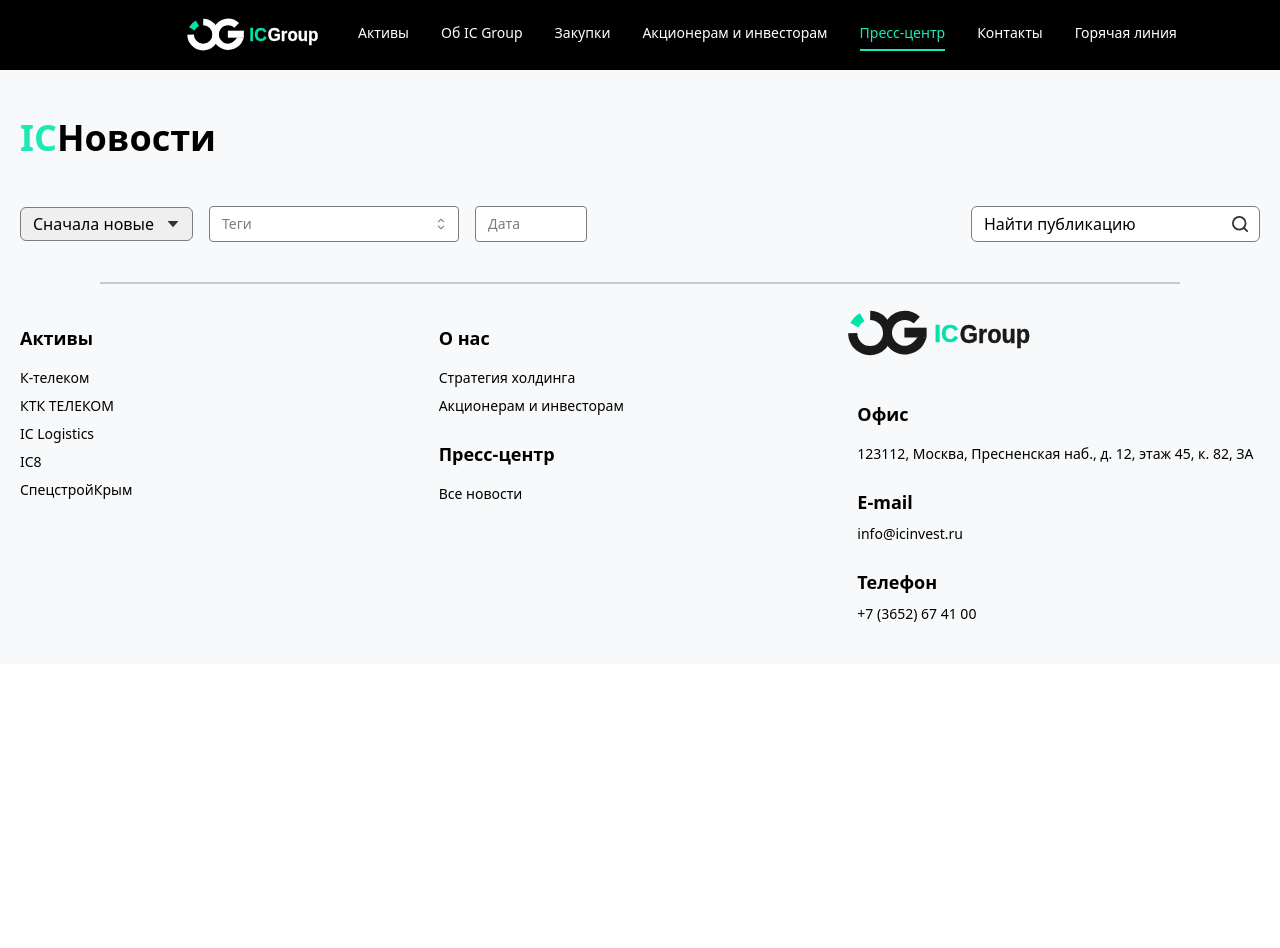
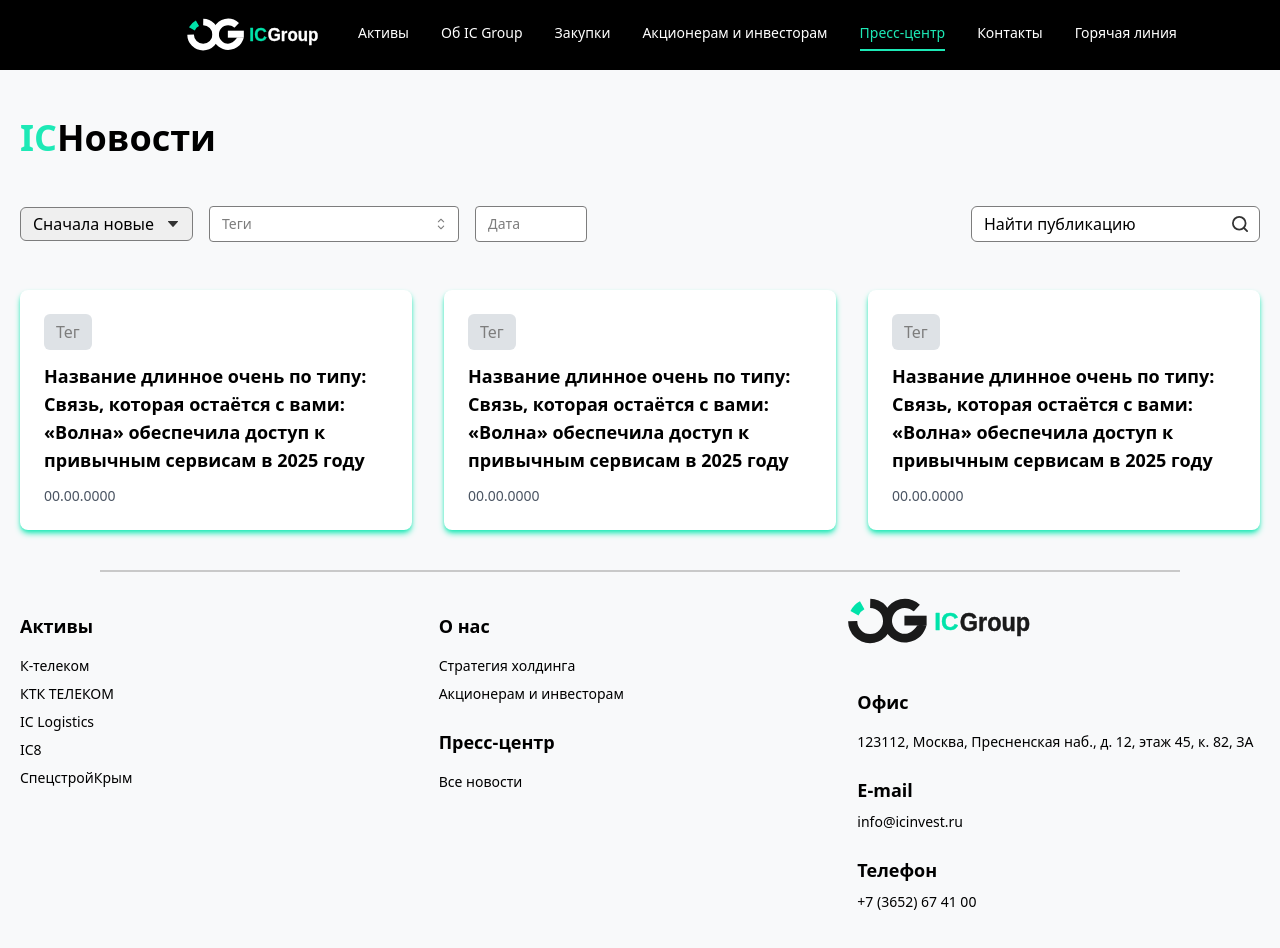
Before and after one commit to KiraProsto/ICGroup-frontend, a Next.js app: page /press in a window 1280 px wide. Shown: the top 948 px of the page. Before the commit the page ends 800 px from the top, so only its background shows below. Built offline with nearby package versions, Linux system fonts and the light colour scheme.

Commit message:
create UI components NewsCard and NewsList for news page without logic

```diff
--- /dev/null
+++ b/src/components/news/NewsCard.tsx
@@ -0,0 +1,16 @@
+export default function NewsCard() {
+  return (
+    <div className="p-6 rounded-lg bg-white shadow-main-3 shadow-md">
+      <p className="inline-block bg-gray-1 rounded-md px-3 py-1.5 text-gray-2 text-base font-medium">
+        Тег
+      </p>
+      <h2 className="py-3 text-lg font-semibold">
+        Название длинное очень по типу: Связь, которая остаётся с вами: «Волна»
+        обеспечила доступ к привычным сервисам в 2025 году
+      </h2>
+      <p className="text-gray-2 text-sm font-medium text-gray-600">
+        00.00.0000
+      </p>
+    </div>
+  );
+}
--- a/src/components/news/NewsList.tsx
+++ b/src/components/news/NewsList.tsx
@@ -1,3 +1,15 @@
+import NewsCard from './NewsCard';
+
 export default function NewsList() {
-  return <div></div>;
+  return (
+    <section className="pt-12 px-5 bg-gray-0">
+      <div className="max-w-screen-xl mx-auto">
+        <div className="bg-gray-0 grid gap-8 grid-cols-2 lg:grid-cols-3">
+          <NewsCard />
+          <NewsCard />
+          <NewsCard />
+        </div>
+      </div>
+    </section>
+  );
 }
```
